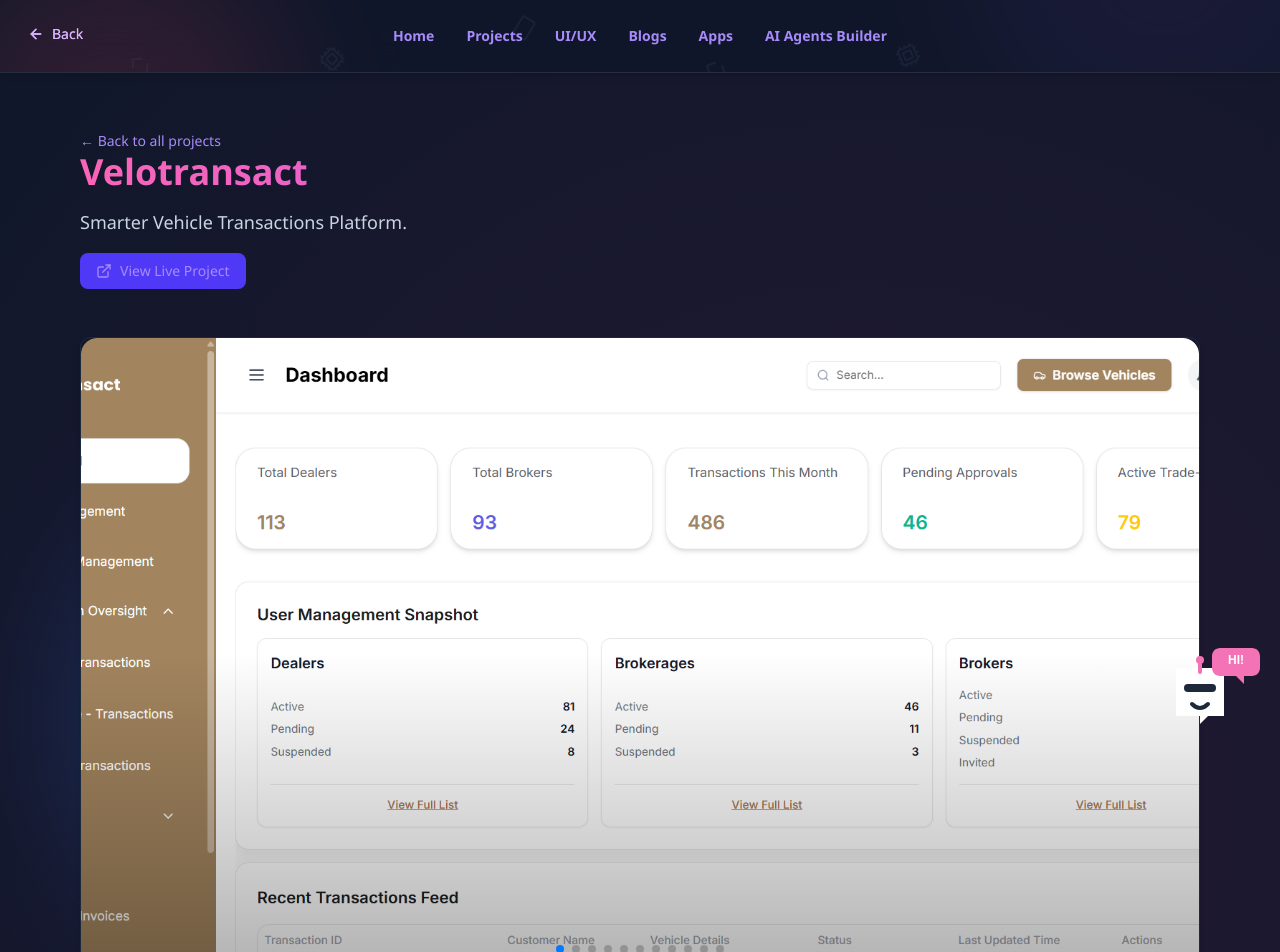
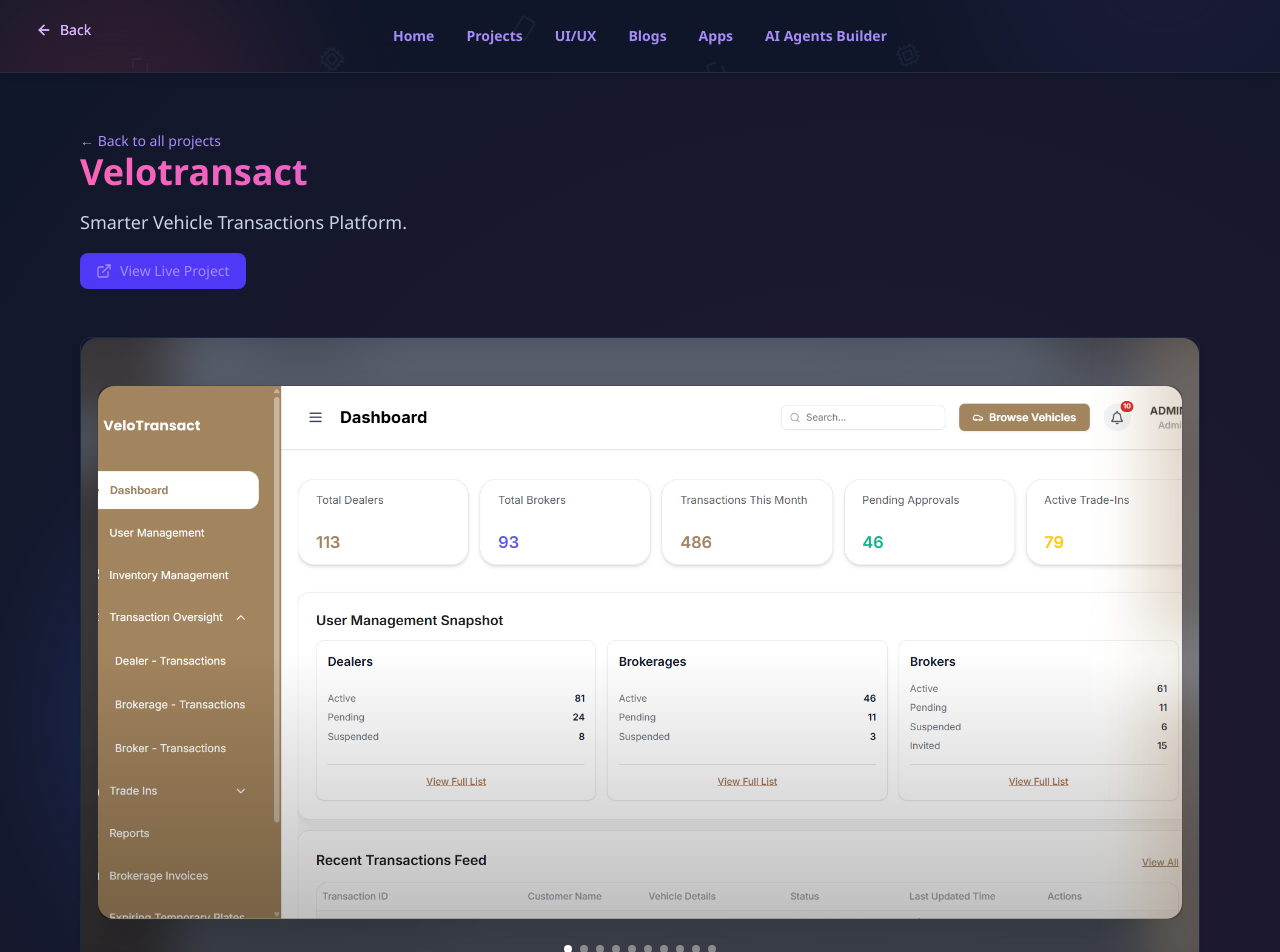
Before and after one commit to vishal123singh/my_portfolio, a Next.js app: page /projects/velotransact in a window 1280 px wide. Shown: the top 952 px of the page. Built offline with nearby package versions, Linux system fonts and the light colour scheme.

Commit message:
UI fixes

```diff
--- a/data.js
+++ b/data.js
@@ -95,7 +95,6 @@
       "/projects/screenshots/velotransact/2.png",
       "/projects/screenshots/velotransact/3.png",
       "/projects/screenshots/velotransact/4.png",
-      "/projects/screenshots/velotransact/5.png",
       "/projects/screenshots/velotransact/6.png",
       "/projects/screenshots/velotransact/7.png",
       "/projects/screenshots/velotransact/8.png",
--- a/src/app/components/AssistantWrapper.jsx
+++ b/src/app/components/AssistantWrapper.jsx
@@ -13,12 +13,7 @@
 export default function AssistantWrapper() {
   const pathname = usePathname();
 
-  if (
-    pathname.includes("/apps") ||
-    pathname.startsWith("/test") ||
-    pathname.includes("/projects/playground/") ||
-    pathname === "/ai-agent-builder"
-  ) {
+  if (pathname !== "/") {
     return null;
   }
 
--- a/src/app/components/SwiperGallery.jsx
+++ b/src/app/components/SwiperGallery.jsx
@@ -45,14 +45,18 @@
                     </div>
                   </div>
                 ) : (
-                  /* 🖥 Web Presentation */
-                  <Image
-                    src={src}
-                    alt={`Web screenshot ${i + 1}`}
-                    fill
-                    sizes="100vw"
-                    className="relative z-10 object-cover"
-                  />
+                  <div className="absolute inset-0 z-10 flex items-center justify-center px-4">
+                    <div className="relative w-full max-w-[1400px] h-[85%] rounded-xl overflow-hidden shadow-2xl bg-black/40 backdrop-blur-md border border-white/10">
+                      <Image
+                        src={src}
+                        alt={`Web screenshot ${i + 1}`}
+                        fill
+                        sizes="(max-width: 768px) 100vw, 1400px"
+                        className="object-contain"
+                        priority={i === 0}
+                      />
+                    </div>
+                  </div>
                 )}
 
                 {/* Overlay */}
--- a/src/app/components/common/BackButton.jsx
+++ b/src/app/components/common/BackButton.jsx
@@ -1,8 +1,7 @@
 "use client";
 
-import { useRouter } from "next/navigation";
+import { useRouter, usePathname } from "next/navigation";
 import { ArrowLeft } from "lucide-react";
-import { usePathname } from "next/navigation";
 
 export default function BackButton({ label = "Back" }) {
   const router = useRouter();
@@ -15,11 +14,21 @@
   return (
     <button
       onClick={() => router.back()}
-      className="z-50 fixed top-4 left-4 flex items-center gap-2 px-3 py-2 rounded-md text-sm font-medium
-                 text-purple-300 hover:text-pink-400 transition-colors duration-200"
+      className="
+        fixed z-50
+        top-3 right-3
+        md:left-6 md:right-auto
+        flex items-center gap-2
+        px-3 py-2
+        rounded-md
+        text-sm font-medium
+        text-purple-300
+        hover:text-pink-400
+        transition-colors
+      "
     >
       <ArrowLeft className="w-4 h-4" />
-      {label}
+      <span className="hidden sm:inline">{label}</span>
     </button>
   );
 }
--- a/src/app/components/projects.js
+++ b/src/app/components/projects.js
@@ -2,11 +2,10 @@
 import { useEffect, useState } from "react";
 import { useSearchParams } from "next/navigation";
 import { motion } from "framer-motion";
-import { Rocket, RocketIcon } from "lucide-react";
+import { RocketIcon } from "lucide-react";
 import ProjectCard from "@/app/components/ProjectCard"; // adjust if needed
 import { projects } from "../../../data";
 import CosmicBackground from "./CosmicBackground";
-import { toast } from "sonner";
 
 export default function Projects() {
   const searchParams = useSearchParams();
--- a/src/app/globals.css
+++ b/src/app/globals.css
@@ -1136,3 +1136,14 @@
 .react-flow {
   z-index: 1;
 }
+
+/* Inactive dots */
+.swiper-pagination-bullet {
+  background: rgba(255, 255, 255, 0.4) !important;
+  opacity: 1 !important; /* override swiper default */
+}
+
+/* Active dot */
+.swiper-pagination-bullet-active {
+  background: #ffffff !important;
+}
--- a/src/app/test/page.jsx
+++ b/src/app/test/page.jsx
@@ -44,7 +44,8 @@
   const [currentStroke, setCurrentStroke] = useState([]);
   const [drawing, setDrawing] = useState(false);
   const [strokeColor, setStrokeColor] = useState("#000000");
-  const [fillColor, setFillColor] = useState("#ff0000"); // default fill
+  const [fillColor, setFillColor] = useState("#1500ffff"); // default fill
+  const [mode, setMode] = useState("draw"); // "draw" | "fill"
 
   const [canvasSize, setCanvasSize] = useState({ width: 500, height: 300 });
 
@@ -108,8 +109,35 @@
 
   const startDrawing = (e) => {
     const point = getPoint(e);
+
+    if (mode === "fill") {
+      const canvas = canvasRef.current;
+      const ctx = canvas.getContext("2d");
+
+      const updated = strokes.map((s) => {
+        if (s.closed && hitTestStroke(ctx, s, point.x, point.y)) {
+          return { ...s, fillColor };
+        }
+        return s;
+      });
+
+      setStrokes(updated);
+      redrawCanvas(updated);
+      return;
+    }
+
+    // normal drawing
     setCurrentStroke([point]);
     setDrawing(true);
+  };
+
+  const hitTestStroke = (ctx, stroke, x, y) => {
+    const pts = chaikinSmooth(stroke.points, 2);
+    ctx.beginPath();
+    ctx.moveTo(pts[0].x, pts[0].y);
+    pts.forEach((p) => ctx.lineTo(p.x, p.y));
+    ctx.closePath();
+    return ctx.isPointInPath(x, y);
   };
 
   const draw = (e) => {
@@ -219,6 +247,10 @@
           />
         </label>
       </div>
+      <div className="flex gap-4">
+        <button onClick={() => setMode("fill")}>Fill</button>
+        <button onClick={() => setMode("draw")}>Draw</button>
+      </div>
 
       <canvas
         ref={canvasRef}
```
